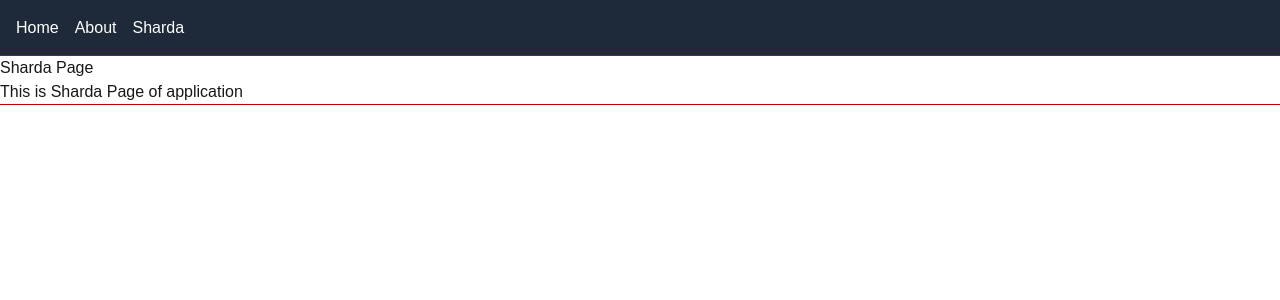
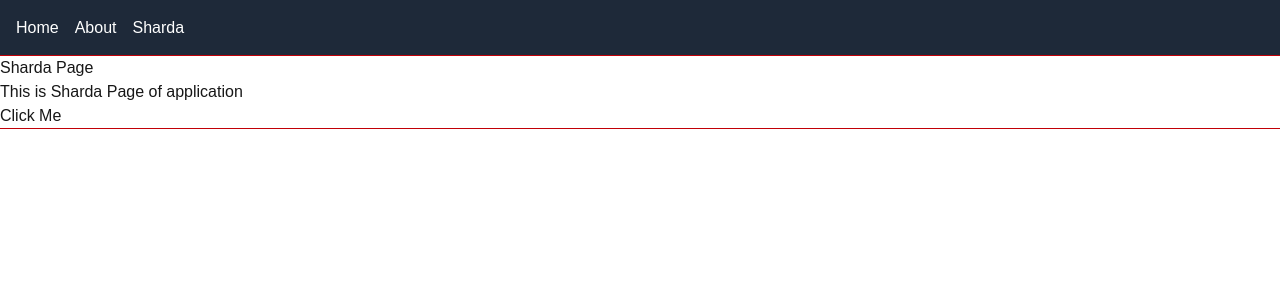
Before and after one commit to Naman-Kaushik01/NextJs, a Next.js app in the folder my-app/: page /about/sharda in a window 1280 px wide. Shown: the top 300 px of the page. Built offline with nearby package versions, Linux system fonts and the light colour scheme.

Commit message:
created client component

```diff
--- a/my-app/app/about/sharda/page.tsx
+++ b/my-app/app/about/sharda/page.tsx
@@ -1,9 +1,12 @@
+import Button from "@/components/Button";
+
 export default function Sharda() {
     return (
        <>
         <div>
             <h1>Sharda Page</h1>
             <p>This is Sharda Page of application</p>
+           <Button />
         </div>
        </>
     );
--- /dev/null
+++ b/my-app/components/Button.tsx
@@ -0,0 +1,9 @@
+"use client"
+export default function Button() {
+    return(
+         <button
+            onClick={()=>{
+               alert("Button Clicker")
+            }} >Click Me</button>
+    )
+}
```
